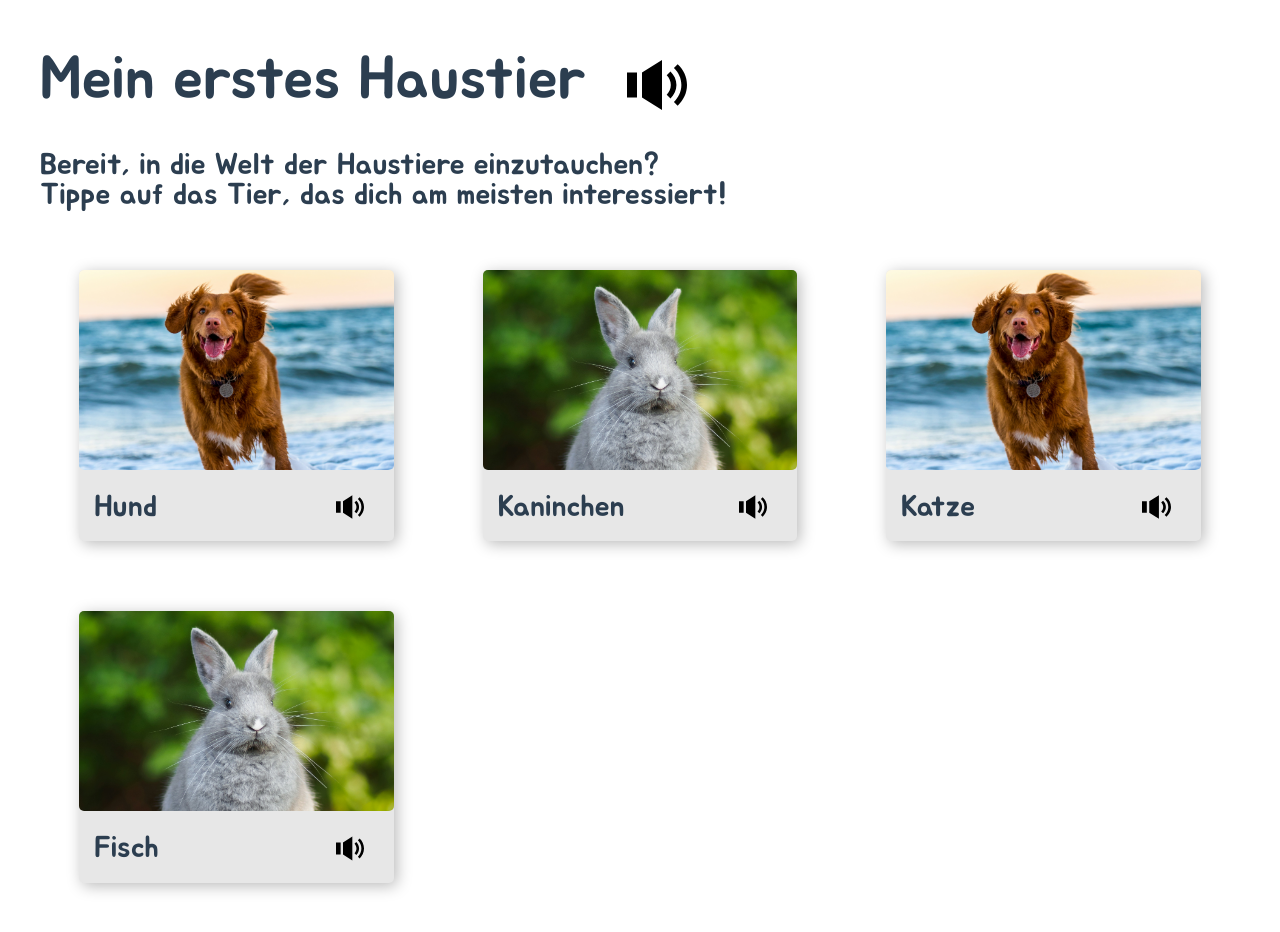
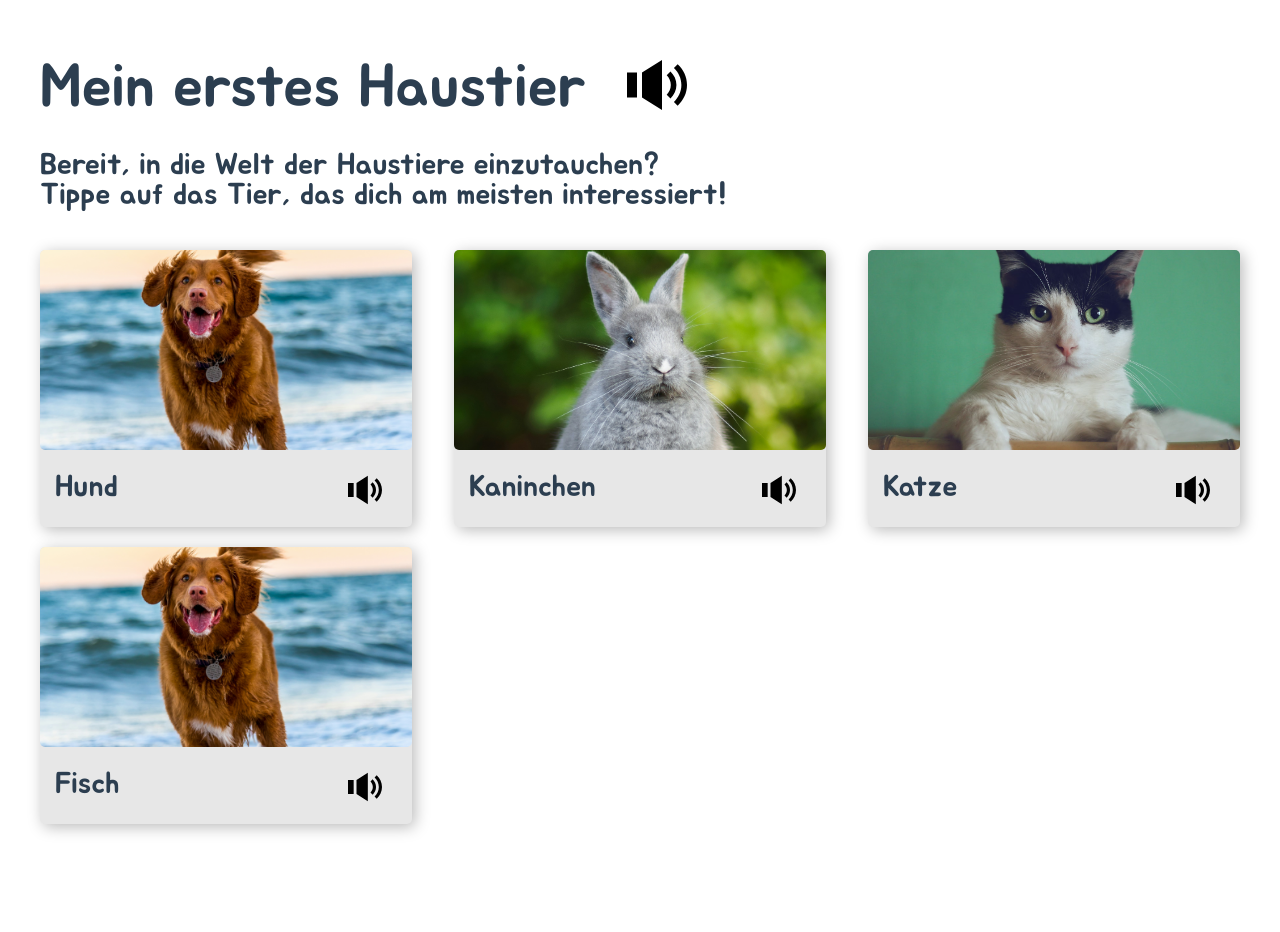
Before and after one commit to schule4-0/pets, a Vue app: page / in a window 1280 px wide. Shown: the top 932 px of the page. After the commit the page ends 864 px from the top, so only its background shows below. Built offline with nearby package versions, Linux system fonts and the light colour scheme.

Commit message:
fixed steffens comments

```diff
--- a/src/assets/base.css
+++ b/src/assets/base.css
@@ -41,7 +41,6 @@
 }
 
 body {
-  padding: 40px;
   min-height: 100vh;
   color: var(--color-text);
   background: var(--color-background);
--- a/src/components/PetCardComponent.vue
+++ b/src/components/PetCard.vue
@@ -1,6 +1,6 @@
 <template>
-  <div class="pet-selection">
-    <div class="pet-card" @click="selectPet">
+  <div class="pet-selection" @click="selectPet">
+    <div class="pet-card">
       <img :src="pet.image" :alt="pet.name">
       <div class="pet-card-name">
         <p>{{ pet.name }}</p>
@@ -10,34 +10,38 @@
   </div>
 </template>
 
-
 <script setup lang="ts">
-import { defineProps, defineEmits } from 'vue';
+import type { Pet } from '@/config/petsConfig';
+import { useRouter } from 'vue-router';
 
 const props = defineProps<{
-  pet: { name: string; image: string };
+  pet: Pet;
 }>();
 
-const emit = defineEmits(['pet-selected']);
+const router = useRouter();
 
 const selectPet = () => {
-  emit('pet-selected', props.pet);
+  handlePetSelected(props.pet); // Call handlePetSelected directly
+};
+
+const handlePetSelected = (selectedPet: Pet) => {
+  if (selectedPet.name) {
+    router.push(`/pets/${selectedPet.englishName}/stages/1`);
+  }
 };
 </script>
 
 
 <style scoped>
 .pet-selection {
+  width: 31%;
   margin-top: 20px;
-  display: flex;
-  justify-content: space-around;
 
   .pet-card {
     background-color: rgb(231, 231, 231);
     box-shadow: 3px 3px 15px rgb(186, 186, 186);
-    width: 80%;
     border-radius: 5px;
-    margin: 20px;
+
     img {
       width: 100%;
       height: 200px;
--- a/src/config/petsConfig.ts
+++ b/src/config/petsConfig.ts
@@ -1,14 +1,18 @@
-interface Pet {
+import dogImg from '@/assets/dog.png';
+import bunnyImg from '@/assets/bunny.png';
+import catImg from '@/assets/cat.png';
+
+export interface Pet {
   name: string;
   image: string;
   englishName: string; // for routing?
 }
 
 const pets: Pet[] = [
-  { name: 'Hund', image: 'src/assets/dog.png', englishName:'dog'},
-  { name: 'Kaninchen', image: 'src/assets/bunny.png', englishName: 'rabbit'},
-  { name: 'Katze', image: 'src/assets/dog.png', englishName: 'cat' }, // placeholder image
-  { name: 'Fisch', image: 'src/assets/bunny.png', englishName: 'fish' } // placeholder image
+  { name: 'Hund', image: dogImg, englishName:'dog'},
+  { name: 'Kaninchen', image: bunnyImg, englishName: 'rabbit'},
+  { name: 'Katze', image: catImg, englishName: 'cat' }, // placeholder image
+  { name: 'Fisch', image: dogImg, englishName: 'fish' } // placeholder image
   // Add more pets here
 ];
 
--- a/src/views/HomeView.vue
+++ b/src/views/HomeView.vue
@@ -1,4 +1,5 @@
 <template>
+  <div class="home-view">
     <div class="home-container">
       <div class="header-box">
         <h1>Mein erstes Haustier</h1>
@@ -10,26 +11,21 @@
     </div>
 
     <div class="pet-cards">
-      <PetCardComponent v-for="(pet, index) in pets" :key="index" :pet="pet" @pet-selected="handlePetSelected" />
+        <PetCardComponent v-for="(pet, index) in pets" :key="index" :pet="pet"/>
+    </div>
   </div>
 </template>
 
 <script setup lang="ts">
-import { useRouter } from 'vue-router'
-import PetCardComponent from '@/components/PetCardComponent.vue';
+import PetCardComponent from '@/components/PetCard.vue';
 import pets from '@/config/petsConfig';
-
-const router = useRouter()
-
-const handlePetSelected = (selectedPet: any) => {
-  if (selectedPet.name) {
-    router.push(`/pets/${selectedPet.englishName}/stages/1`) // only works for dog
-  }
-};
-
 </script>
 
 <style scoped>
+.home-view {
+  padding: 40px;
+}
+
 .home-container {
   margin: auto;
   display: flex;
@@ -49,18 +45,19 @@ const handlePetSelected = (selectedPet: any) => {
 
   .header-box {
     display: flex;
+    align-items: center;
 
     img {
       width: 5%;
       margin: 15px 0 15px 40px;
+      fill: var(--color-text);
     }
   }
 }
 
 .pet-cards {
-  display: grid;
-  grid-template-columns: repeat(3, 1fr);
-  grid-gap: 10px;
+  display: flex;
+  flex-wrap: wrap;
+  justify-content: space-between;
 }
-
 </style>
```
Also changed, not shown: src/assets/cat.png (added). Lines whose indentation alone changed are shown as unchanged.
